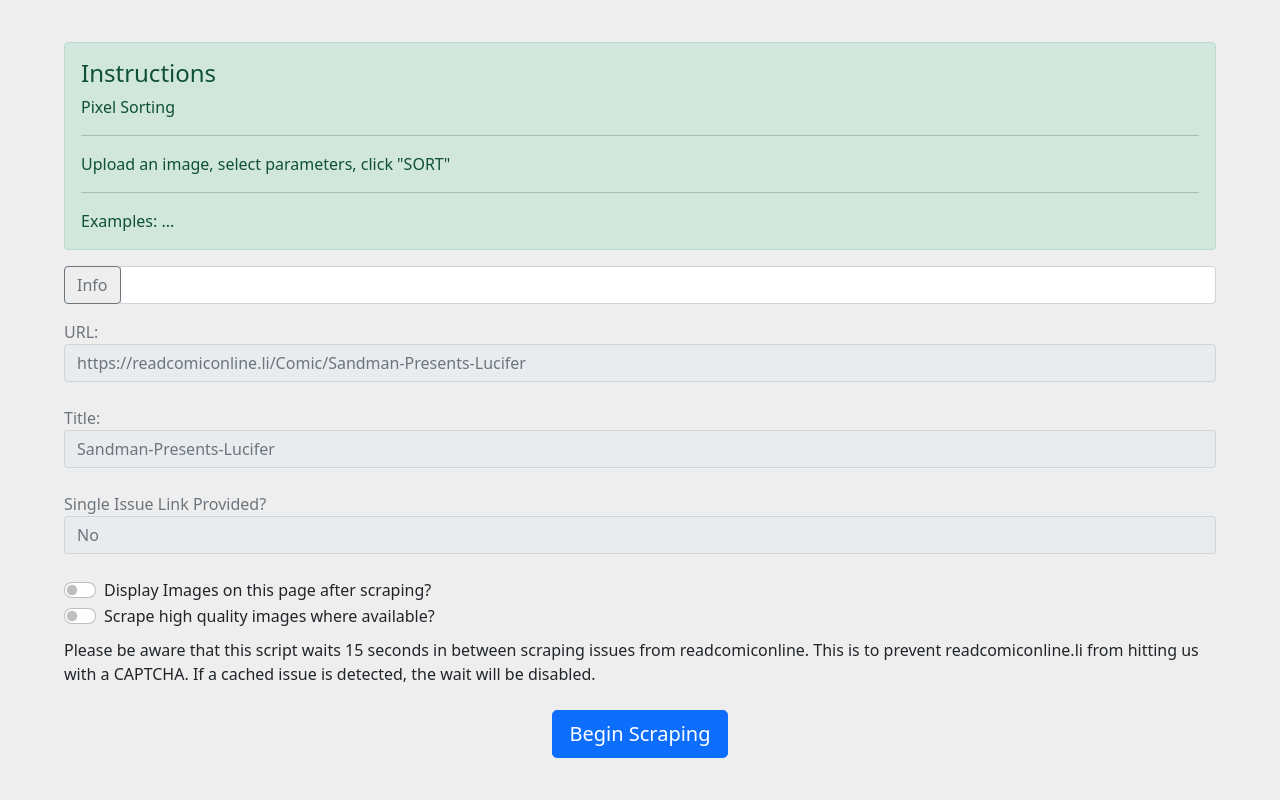
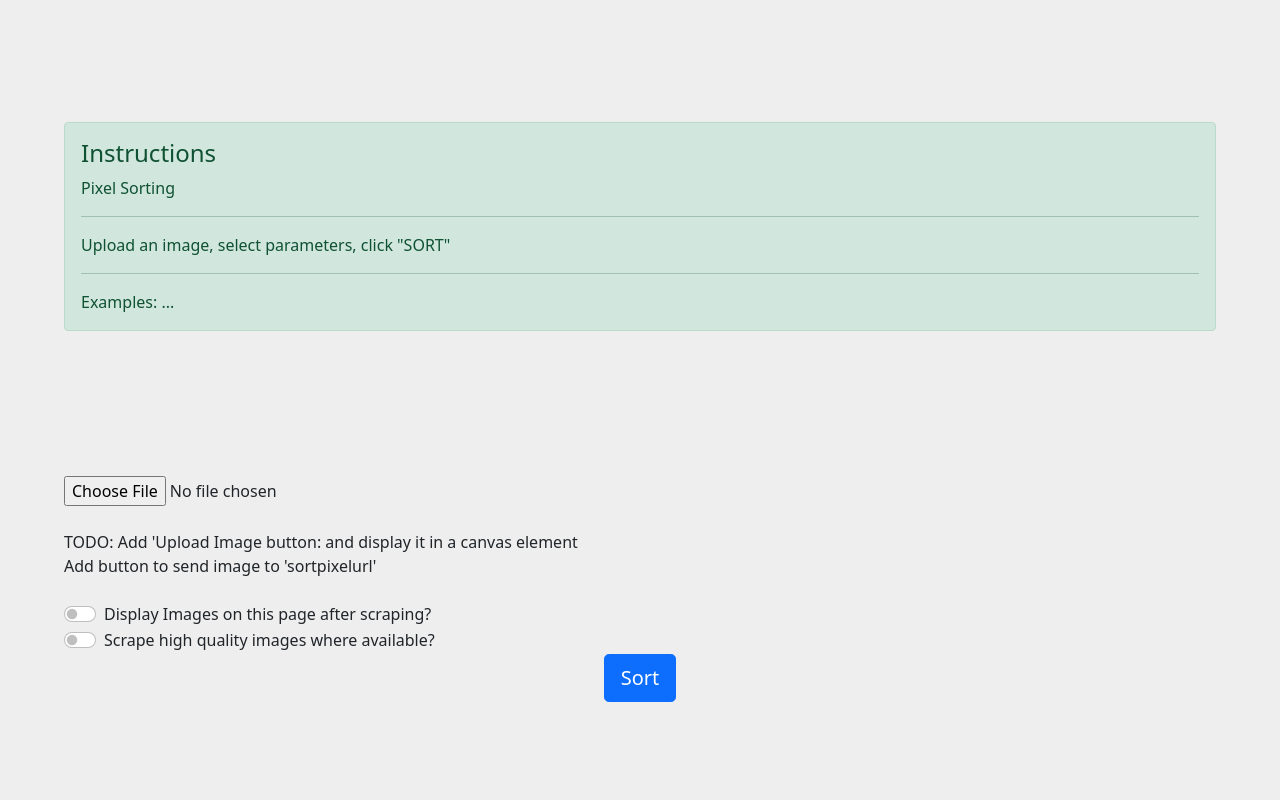
Before and after one commit to team-hunting/ProjectDoppelganger, a Flask app: page /pixelsort in a window 1280 px wide. Shown: the part 56-856 px from the top of the page. Run offline with Flask 2, Linux system fonts and the light colour scheme; a map, chart or similar area stays blank.

Commit message:
Image upload, processing, and display to canvas prototyped

```diff
--- a/app/main.py
+++ b/app/main.py
@@ -5,6 +5,7 @@
 from pymongo import MongoClient
 from bson.json_util import ObjectId
 import json
+import random
 
 # For MongoDB BSON objects
 class MyEncoder(json.JSONEncoder):
@@ -34,22 +35,27 @@
 from PIL import Image
 from pixelsort import pixelsort
 from pixelsort.util import id_generator
-@app.route('/pixeltest')
-def pixeltest():
-    image_output_path = id_generator() + ".png"
-
-
-    a = Image.open("nails.jpg")
-    print(a)
-    pixelsort(a).save(image_output_path)
-    return {}
-    #return render_template('pixel.html')
 
 @app.route('/pixelsort')
 def pixel():
     return render_template('pixel.html')
 
+@app.route('/api/pixel/sort', methods=['POST'])
+def sortpixels():
+    image_filename = id_generator() + str(random.randint(0,100000)) + ".png"
+    image_path = os.getcwd() + os.sep + image_filename
 
+    print(image_filename)
+    print(image_path)
+
+    file = request.files['image']
+    img = Image.open(file)
+
+    print(img.size)
+
+    pixelsort(img).save(image_path)
+
+    return send_file(image_path, attachment_filename="test")
 
 
 # TODO: Make a home page
--- a/app/templates/pixel.html
+++ b/app/templates/pixel.html
@@ -26,58 +26,16 @@
 
         </div>
 
+        <input type="file" id="inp">
+        <canvas id="canvas"></canvas>
 
-        <div class="input-group mb-3">
-            <div class="input-group-prepend">
-              <button class="btn btn-outline-secondary" id="infobutton" type="button">Info</button>
-            </div>
-            <input type="text" id="comicurl" class="form-control" placeholder="" aria-label="" aria-describedby="basic-addon1">
+
+        <div>
+          <br/>
+          TODO: Add 'Upload Image button: and display it in a canvas element <br/>
+          Add button to send image to 'sortpixelurl' <br/> <br/>
         </div>
 
-        <div class="form-outline">
-            <label for="urldisplay">
-                <span class="text-muted">URL:</span>
-              </label>
-
-            <input
-              class="form-control"
-              id="urldisplay"
-              type="text"
-              placeholder="https://readcomiconline.li/Comic/Sandman-Presents-Lucifer"
-              aria-label="Comic URL"
-              readonly />
-            <label class="form-label" for="urldisplay"></label>
-          </div>
-
-        <div class="form-outline">
-            <label for="titledisplay">
-                <span class="text-muted">Title:</span>
-              </label>
-
-            <input
-              class="form-control"
-              id="titledisplay"
-              type="text"
-              placeholder="Sandman-Presents-Lucifer"
-              aria-label="Comic Title"
-              readonly />
-            <label class="form-label" for="titledisplay"></label>
-          </div>
-
-        <div class="form-outline">
-            <label for="singleissuedisplay">
-                <span class="text-muted">Single Issue Link Provided?</span>
-              </label>
-
-            <input
-                class="form-control"
-                id="singleissuedisplay"
-                type="text"
-                placeholder="No"
-                aria-label="Comic Single Issue"
-                readonly />
-            <label class="form-label" for="singleissuedisplay"></label>
-        </div>
 
         <div id="switches">
           <div class="form-check form-switch">
@@ -94,37 +52,68 @@
           </div>
         </div>
 
-
-        <div id="scrapedIssues"> </div>
-
-        <div id="loadingicon" class="text-center" style="display: none;">
-          <img src="{{ url_for('static', filename='gears.gif') }}" width="40" height="40">
+        <div class="text-center">
+          <button class="btn btn-lg btn-primary" id="sort">Sort</button>
         </div>
-
-        <div style="margin-top: 10px;">Please be aware that this script waits 15 seconds in between scraping issues from readcomiconline. This is to prevent readcomiconline.li from hitting us with a CAPTCHA. If a cached issue is detected, the wait will be disabled.</div>
-        <br/>
-
-        <div class="text-center">
-          <button class="btn btn-lg btn-primary" id="getissuebutton">Begin Scraping</button>
-          <!-- <button id="printimglinks">LOG ALLIMAGES TO CONSOLE (DEV BUTTON)</button> -->
-        </div>
-
-        <br/>
 
     </div>
   </div>
 </div>
 
 
+
 <script type="text/javascript">
-let infourl = "{{ url_for('comicInfo') }}";
-let issueUrl = "{{ url_for('issueInfo') }}";
-let issueImagesUrl = "{{ url_for('scrapeIssue') }}";
-let issueDownloadUrl = "{{ url_for('downloadIssue') }}";
+
+let sortpixelurl = "{{ url_for('sortpixels') }}";
+
+document.getElementById('inp').onchange = function(e) {
+  let img = new Image();
+  img.onload = draw;
+  img.onerror = failed;
+  img.src = URL.createObjectURL(this.files[0]);
+};
+
+function draw() {
+  let canvas = document.getElementById('canvas');
+  canvas.width = this.width;
+  canvas.height = this.height;
+  let context = canvas.getContext('2d');
+  context.drawImage(this, 0,0);
+};
+
+function failed() {
+  console.error("The provided file couldn't be loaded as an Image media");
+}
+
+let sortbutton = document.getElementById("sort");
+sortbutton.addEventListener("click", async (e) => {
+  let canvas = document.getElementById("canvas")
+  let context = canvas.getContext("2d");
+  let image_data_url = document.querySelector("#canvas").toDataURL('image/jpeg');
+
+  let imageBlob = await new Promise(resolve => canvas.toBlob(resolve, 'image/jpeg'));
+  let formData = new FormData();
+  formData.append("image", imageBlob, "image.jpg");
+  let response = await fetch(sortpixelurl, {
+    method: 'POST',
+    body: formData
+  }).then(response => response.blob())
+            .then(blob => {
+
+              let img = new Image();
+
+              img.onload = (event) => {
+                console.log(event.target.src)
+                URL.revokeObjectURL(event.target.src) // Release the blob to free memory
+                context.drawImage(event.target, 0, 0)
+              }
+
+              img.src = URL.createObjectURL(blob);
+            });
+
+  // console.log(response)
+})
+
 </script>
 
-
-<script type="text/javascript" src="{{ url_for('static', filename='comic.js')}}"></script>
-
-
 {% endblock %}
```
Also changed, not shown: nails.jpg.
